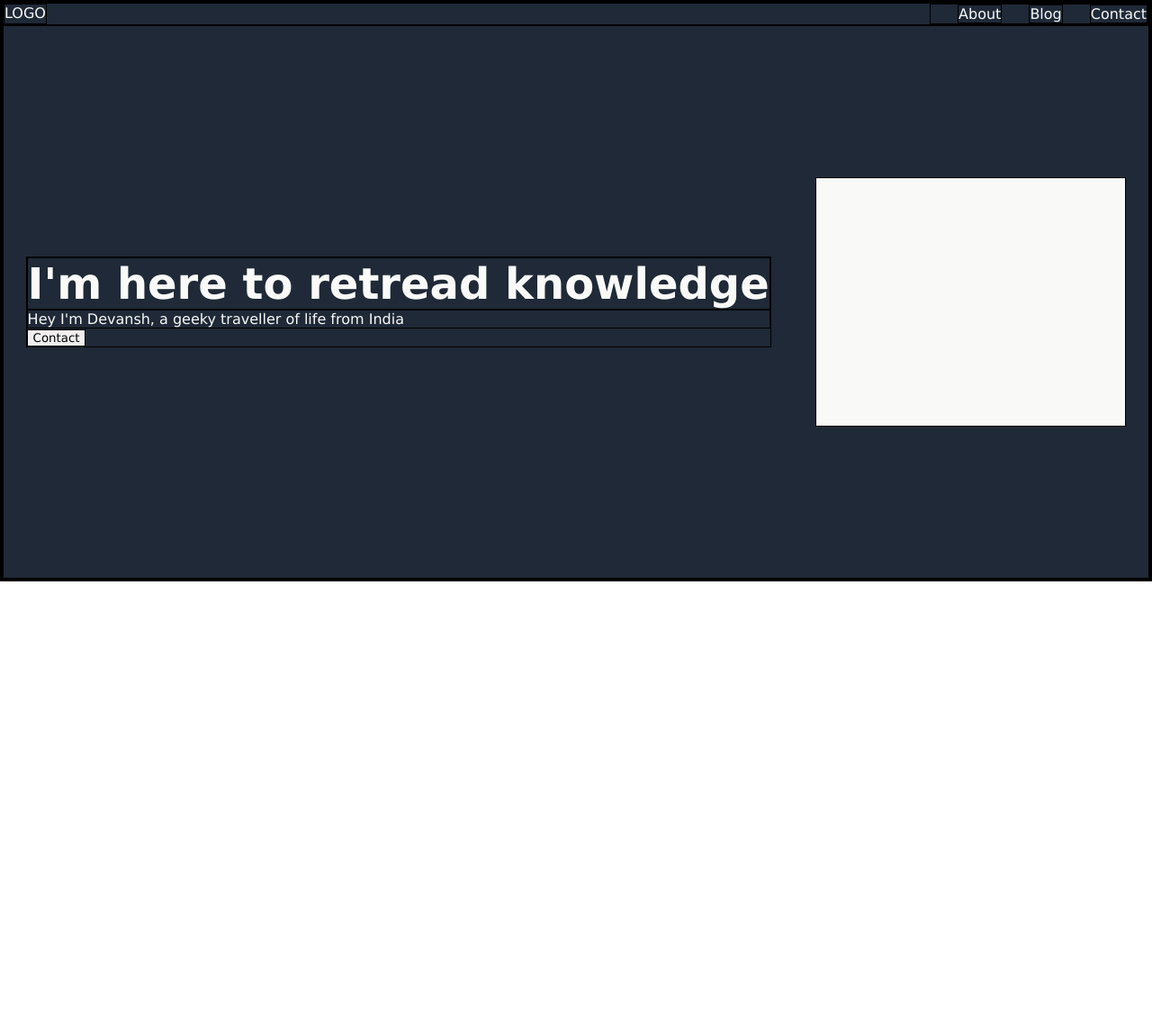
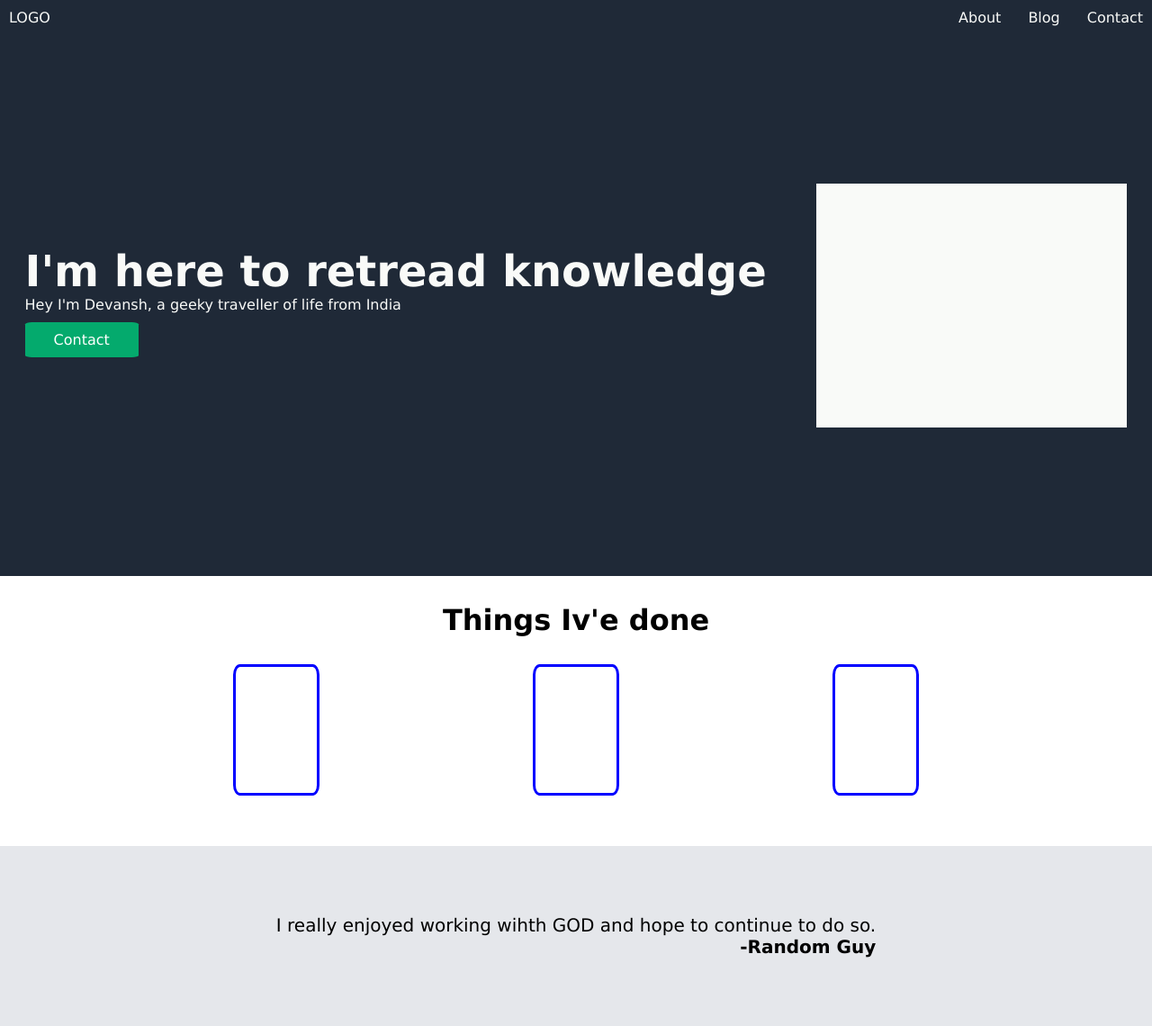
Before and after one commit to DevanshSingh101/Landing-page, a plain HTML site: page index.html in a window 1280 px wide. Shown: the whole page at 90% size. Before the commit the page ends 800 px from the top, so only its background shows below. Drawn offline with Linux system fonts and the light colour scheme.

Commit message:
Section2 and testimonials added

```diff
--- a/index.html
+++ b/index.html
@@ -29,5 +29,21 @@
 
     </div>
 
+    <div class="section2">
+        <h1><strong>Things Iv'e done</strong></h1>
+        <div class="section2_items">
+            <div class="item2"></div>
+            <div class="item2"></div>
+            <div class="item2"></div>
+        </div>
+    </div>
+
+    <div class="testi">
+        <div class="test_cont">
+            <div><p>I really enjoyed working wihth GOD and hope to continue to do so.</p></div>
+            <strong>-Random Guy</strong>
+        </div>
+
+    </div>
 </body>
 </html>
--- a/styles.css
+++ b/styles.css
@@ -1,5 +1,5 @@
 * {
-    border: 1px solid black;
+    /* border: 1px solid black; */
     margin : 0;
     font-family:'Lucida Sans', 'Lucida Sans Regular', 'Lucida Grande', 'Lucida Sans Unicode', Geneva, Verdana, sans-serif;
 }
@@ -21,6 +21,7 @@ ul {
     display: flex;
     flex-direction: row;
     justify-content: space-between;
+    margin: 10px;
 
 }
 
@@ -64,3 +65,72 @@ ul {
     align-self: center;
     margin: auto;
 }
+
+button {
+    background-color: #04AA6D; /* Green */
+    border: none;
+    border-radius: 6%;
+    color: white;
+    padding: 10px 32px;
+    margin: 10px;
+    margin-left: 0;
+    text-align: center;
+    text-decoration: none;
+    display: inline-block;
+    font-size: 16px;
+}
+
+.section2 {
+    display: flex;
+    height: 300px;
+    width: auto;
+    justify-content:flex-start;
+    align-items: center;
+    flex-direction: column;
+}
+
+.section2_items {
+    height: auto;
+    width: 1000px;
+    flex-direction: row;
+    display: flex;
+    justify-content: space-around;
+
+
+
+}
+
+.section2 h1 {
+    justify-self:flex-end  ;
+    margin: 30px;
+}
+
+.item2 {
+    width: 90px;
+    height: 140px;
+    border: 3px solid blue;
+    border-radius: 8%;
+
+}
+
+.testi {
+    display: flex;
+    flex-direction: column;
+    background-color: #e5e7eb;
+    font-size: 20px;
+    height: 200px;
+    justify-content:center;
+    align-items: center;
+}
+
+.test_cont {
+    height: 100px;
+    display: flex;
+    flex-direction: column;
+    justify-content: center;
+
+}
+
+.test_cont strong {
+    align-self: flex-end;
+}
```
